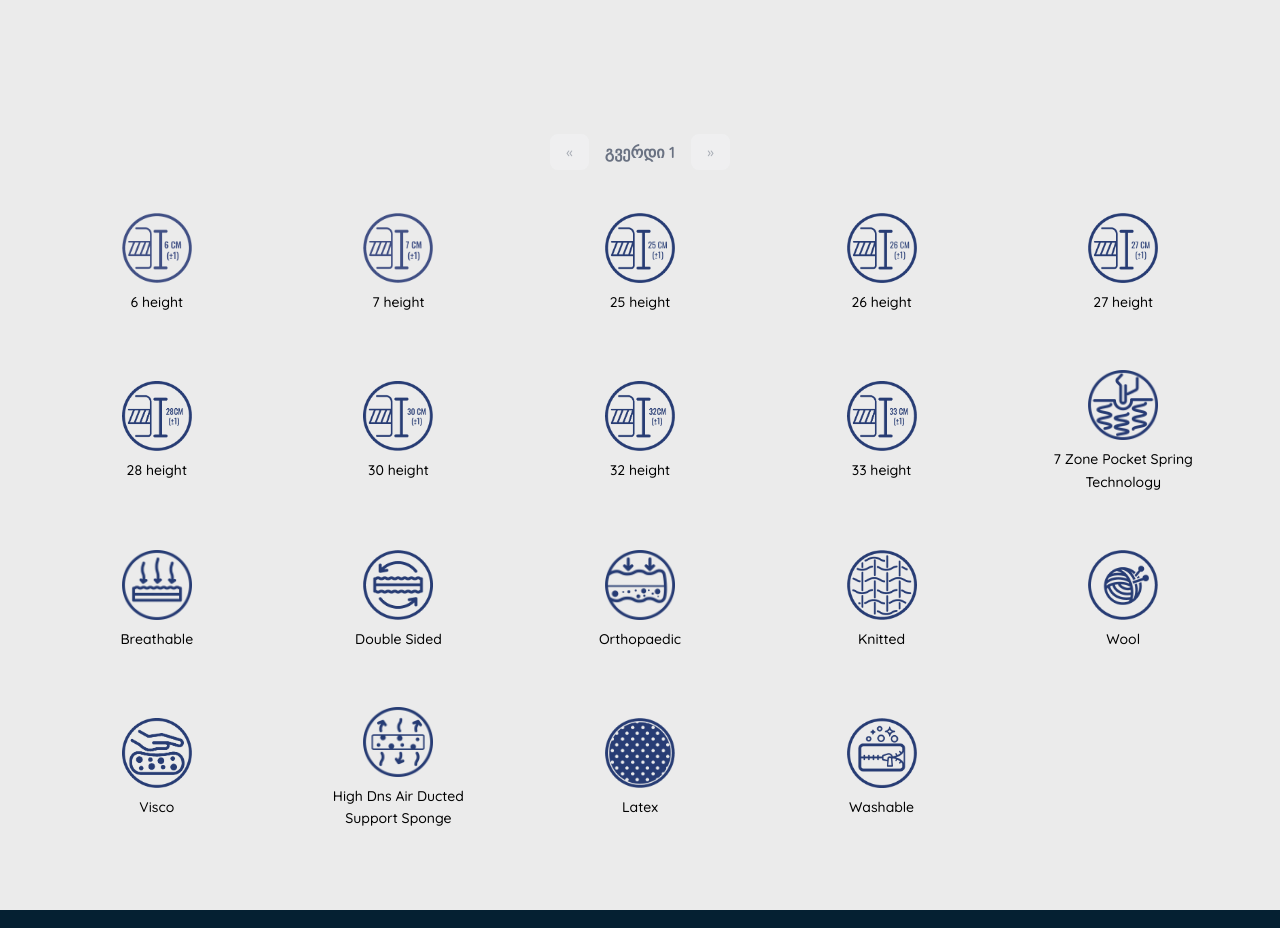
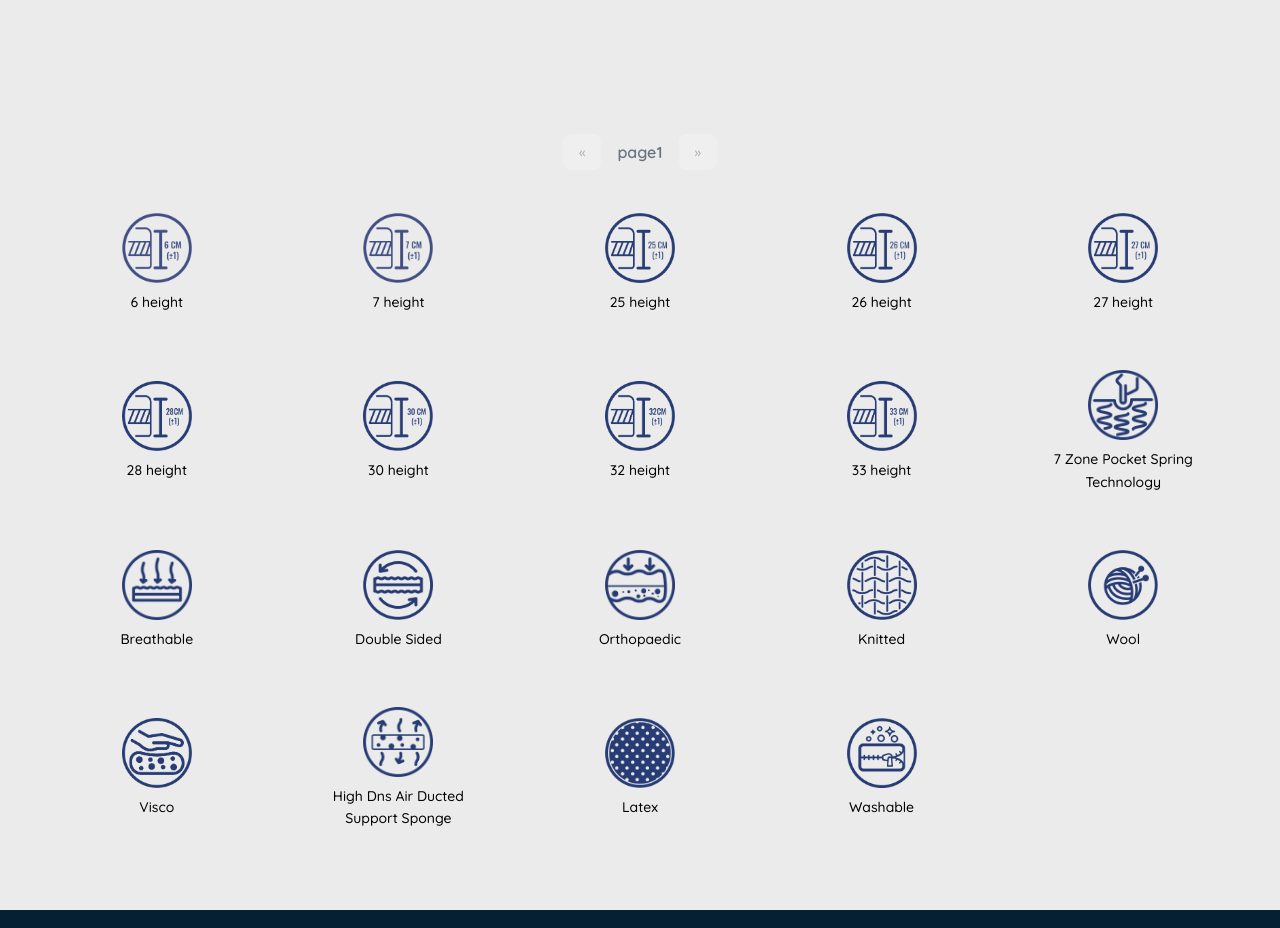
Before and after one commit to vmargalitadze/S-B-G, a Next.js app: page /en/all in a window 1280 px wide. Shown: the part 1020-1948 px from the top of the page. Built offline with nearby package versions, Linux system fonts and the light colour scheme; no server answers; the database is empty.

Commit message:
Removed unwanted .rar file

```diff
--- a/app/[locale]/all/PaginationComponent.tsx
+++ b/app/[locale]/all/PaginationComponent.tsx
@@ -3,6 +3,7 @@
 import React, { FC, useCallback } from "react";
 import { usePathname, useSearchParams, useRouter } from "next/navigation";
 import { Button } from "@/components/ui/button";
+import { useTranslations } from "next-intl";
 
 interface PaginationProps {
   pageCount: number;
@@ -38,7 +39,7 @@ const PaginationComponent: FC<PaginationProps> = ({ pageCount }) => {
   const pathname = usePathname();
   const searchParams = useSearchParams();
   const router = useRouter();
-
+ const t = useTranslations("about");
   const currentPage = Number(searchParams.get("page")) || 1;
 
   const createPageURL = useCallback(
@@ -67,7 +68,7 @@ const PaginationComponent: FC<PaginationProps> = ({ pageCount }) => {
         isDisabled={currentPage <= 1}
       />
       <span className="p-2 font-semibold text-gray-500">
-        გვერდი {currentPage}
+      {t("page")}{currentPage}
       </span>
       <PaginationArrow
         direction="right"
--- a/components/Cards/Cards.tsx
+++ b/components/Cards/Cards.tsx
@@ -7,7 +7,6 @@ import { ProductType } from "@/lib/ProductType";
 
 import Image from "next/image";
 
-
 interface CardsProps {
   products: ProductType[];
 }
@@ -16,25 +15,28 @@ function Cards({ products }: CardsProps) {
   const locale = useLocale();
   const isGe = locale === 'ge';
 
-
   return (
     <div className="max-w-screen-xl mx-auto grid grid-cols-1 sm:grid-cols-2 md:grid-cols-3 lg:grid-cols-4 gap-6 py-10">
       {products.map((product) => {
         const title = isGe ? product.titleKa : product.titleEn;
         const category = isGe ? product.categoryKa : product.categoryEn;
+        const imageUrl: string = product.images?.[0] ?? '/default-image.jpg';
 
         return (
           <div key={product.id} className="max-w-sm w-full rounded-2xl shadow-xl mb-9 relative group">
             <div className="w-full h-96 cursor-pointer overflow-hidden relative rounded-lg">
               <Link href={`/product/${product.id}`}>
-                <Image height={384} width={384} quality={80} loading="lazy"
+                <Image
+                  height={384}
+                  width={384}
+                  quality={70}
+                  loading="lazy"
+                  src={imageUrl}
+                  alt={title}
                   className="w-full h-full object-cover group-hover:scale-110 duration-500 rounded-lg"
-                  src={product.images?.[0] ?? '/default-image.jpg'}
-                  alt={title}
                 />
               </Link>
             </div>
-
 
             <div className="border border-gray-100 bg-white rounded-b-2xl flex flex-col justify-between leading-normal">
               <div className="p-4">
@@ -55,5 +57,4 @@ function Cards({ products }: CardsProps) {
   );
 }
 
-
 export default Cards;
--- a/components/switcher.tsx
+++ b/components/switcher.tsx
@@ -26,8 +26,8 @@ export default function LocaleSwitcher() {
   };
 
   const locales = [
+    { code: 'ge', label: 'ქართული', flag: Ge },
     { code: 'en', label: 'English', flag: Am },
-    { code: 'ge', label: 'ქართული', flag: Ge },
   ];
 
   const currentLocale = locales.find(l => l.code === localeActive);
--- a/messages/en.json
+++ b/messages/en.json
@@ -63,7 +63,7 @@
     "less":"Show",
     "comf": "Your comfort is our priority.",
     "sleep":"Best sleep for everyone",
-
+    "page":"page",
     "our":"We offer high-quality, environmentally friendly sleep products designed with the latest technology. Our commitment goes beyond just products - we offer reliability, comfort and innovation to improve sleep quality worldwide.",
     "story":"Our story",
     "sb":"    Sleep&Bed, originally founded under the name Vizyon Mattress in 2011 as part of the Mitsan Group, has grown into a rapidly expanding sleep brand with hundreds of sales points and dozens of stores across 4 continents in more than 25 countries. With eco-conscious production principles, automated production lines, rollpack technology, and high-quality product standards — all powered by our self-sustaining 25,000 m² facility — Sleep&Bed is driven by experienced R&D and manufacturing teams who understand local sleep cultures, climate needs, and habits across the globe. We’re proud to be one of the leading advocates and producers of sleep culture worldwide. From the very beginning, Sleep&Bed has stood at the forefront of the industry — thanks to our ability to manufacture our own sponge and felt, our fast and integrated production cycle, our unique collection of products, and our brand presence that resonates across the global market."
--- a/messages/ge.json
+++ b/messages/ge.json
@@ -3,6 +3,7 @@
     "products": "პროდუქტები",
     "more":"ნახე მეტი",
     "less":"ნახე ცოტა",
+    "page":"გვერდი",
     "comf": "თქვენი კომფორტი ჩვენი პრიორიტეტია",
     "sleep":"საუკეთესო ძილი ყველასთვის",
     "our":"ჩვენ გთავაზობთ მაღალი ხარისხის, ეკოლოგიურად სუფთა ძილის პროდუქტებს, რომლებიც შექმნილია უახლესი ტექნოლოგიით. ჩვენი ვალდებულება სცილდება მხოლოდ პროდუქტებს - ჩვენ გთავაზობთ საიმედოობას, კომფორტს და ინოვაციებს ძილის ხარისხის გასაუმჯობესებლად მთელ მსოფლიოში.",
```
